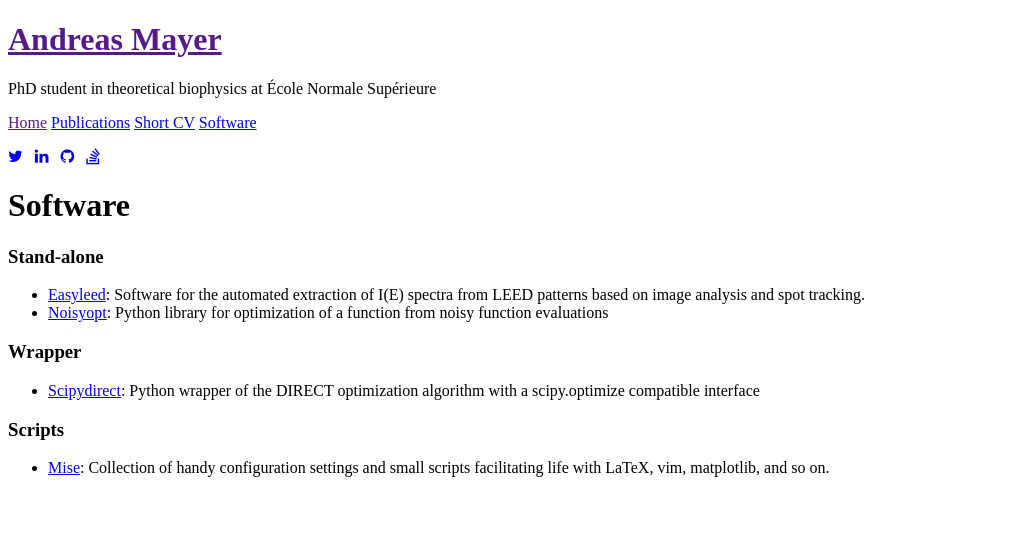
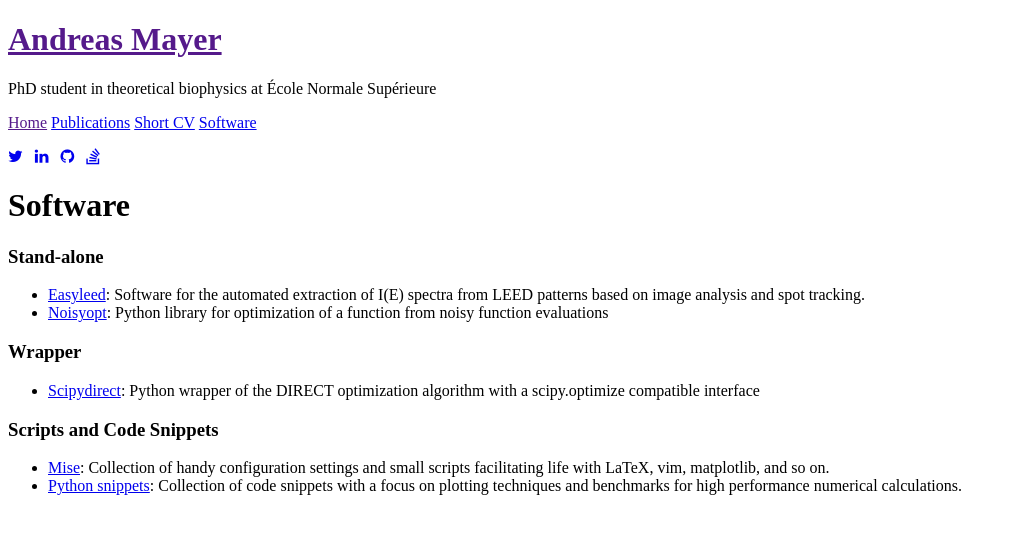
Before and after one commit to andim/andim.github.io, a Jekyll site: the page built from software.md, in a window 1280 px wide. Shown: the top 534 px of the page, without its empty margins (0-1016 px from the left). Built offline with Jekyll 4.4.1, drawn with Linux system fonts in a browser that asks for light colours; nearby versions of some CDN libraries.

Commit message:
added pysnippets to software

```diff
--- a/software.md
+++ b/software.md
@@ -12,6 +12,7 @@ title: Software
 
 - [Scipydirect](http://scipydirect.readthedocs.org/): Python wrapper of the DIRECT optimization algorithm with a scipy.optimize compatible interface
 
-### Scripts
+### Scripts and Code Snippets
 
 - [Mise](https://github.com/andim/mise): Collection of handy configuration settings and small scripts facilitating life with LaTeX, vim, matplotlib, and so on.
+- [Python snippets](https://github.com/andim/pysnippets): Collection of code snippets with a focus on plotting techniques and benchmarks for high performance numerical calculations.
```
